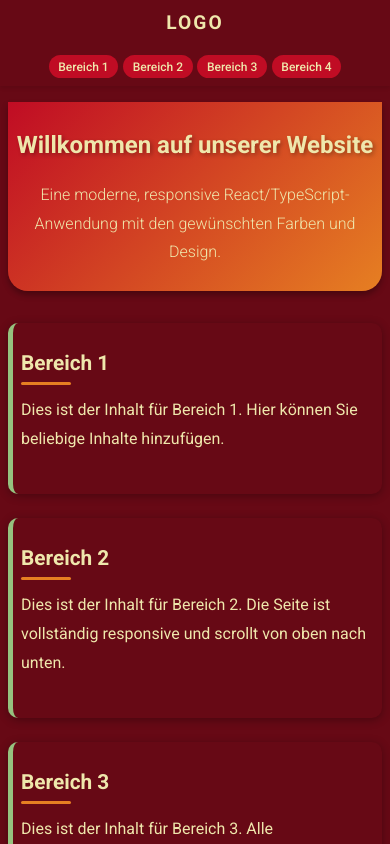
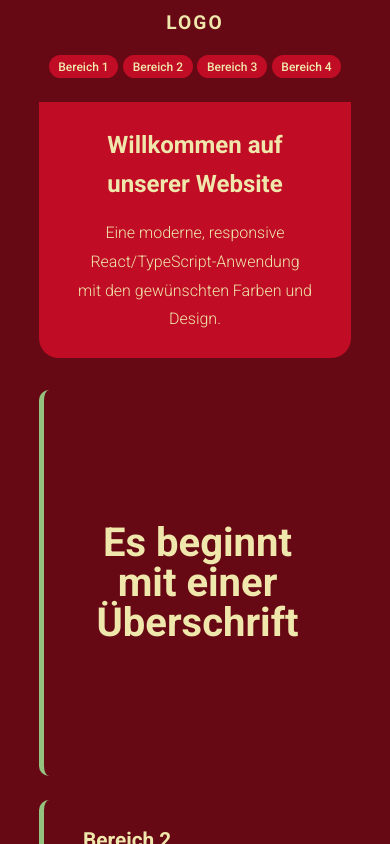
Before and after one commit to Grafikmartin/story, a React (Vite) app: page / in a window 390 px wide. Shown: the top 844 px of the page. Built offline with nearby package versions, Linux system fonts and the light colour scheme; the HTML template or start-up script is replaced by a standard one.

Commit message:
Abstände angepasst: 15vw/10vw + Animierte Überschrift für Bereich 1 mit 3 Zeilen

```diff
--- a/src/App.css
+++ b/src/App.css
@@ -44,7 +44,7 @@ button {
 .container {
   max-width: 1200px;
   margin: 0 auto;
-  padding: 0 1rem;
+  padding: 0 15vw;
 }
 
 /* Utility Classes */
@@ -72,12 +72,12 @@ button {
 @media (max-width: 768px) {
   .container {
     max-width: 720px;
-    padding: 0 0.75rem;
+    padding: 0 10vw;
   }
 }
 
 @media (max-width: 480px) {
   .container {
-    padding: 0 0.5rem;
+    padding: 0 10vw;
   }
 }
--- /dev/null
+++ b/src/components/AnimatedTitle.css
@@ -0,0 +1,81 @@
+.animated-title {
+  display: flex;
+  flex-direction: column;
+  align-items: center;
+  justify-content: center;
+  min-height: 60vh;
+  overflow: hidden;
+}
+
+.title-line {
+  font-family: 'Roboto', sans-serif;
+  font-weight: 700;
+  font-size: 8rem;
+  color: var(--light-green);
+  line-height: 1;
+  margin: 0;
+  opacity: 0;
+  transform: translateX(-100vw);
+  animation: slideInFromLeft 0.8s ease-out forwards;
+}
+
+.title-line.line-2 {
+  animation-delay: 0.5s;
+  transform: translateX(100vw);
+  animation-name: slideInFromRight;
+}
+
+.title-line.line-3 {
+  animation-delay: 1s;
+  transform: translateX(-100vw);
+  animation-name: slideInFromLeft;
+}
+
+@keyframes slideInFromLeft {
+  0% {
+    opacity: 0;
+    transform: translateX(-100vw);
+  }
+  100% {
+    opacity: 1;
+    transform: translateX(0);
+  }
+}
+
+@keyframes slideInFromRight {
+  0% {
+    opacity: 0;
+    transform: translateX(100vw);
+  }
+  100% {
+    opacity: 1;
+    transform: translateX(0);
+  }
+}
+
+/* Responsive Design */
+@media (max-width: 1200px) {
+  .title-line {
+    font-size: 6rem;
+  }
+}
+
+@media (max-width: 768px) {
+  .title-line {
+    font-size: 4rem;
+  }
+
+  .animated-title {
+    min-height: 50vh;
+  }
+}
+
+@media (max-width: 480px) {
+  .title-line {
+    font-size: 2.5rem;
+  }
+
+  .animated-title {
+    min-height: 40vh;
+  }
+}
--- /dev/null
+++ b/src/components/AnimatedTitle.tsx
@@ -0,0 +1,14 @@
+import React from 'react';
+import './AnimatedTitle.css';
+
+const AnimatedTitle: React.FC = () => {
+  return (
+    <div className="animated-title">
+      <div className="title-line line-1">Es beginnt</div>
+      <div className="title-line line-2">mit einer</div>
+      <div className="title-line line-3">Überschrift</div>
+    </div>
+  );
+};
+
+export default AnimatedTitle;
--- a/src/components/Header.css
+++ b/src/components/Header.css
@@ -5,13 +5,12 @@
   position: sticky;
   top: 0;
   z-index: 100;
-  box-shadow: 0 2px 4px rgba(0, 0, 0, 0.1);
 }
 
 .header-content {
   max-width: 1200px;
   margin: 0 auto;
-  padding: 0 1rem;
+  padding: 0 15vw;
   display: flex;
   justify-content: space-between;
   align-items: center;
@@ -57,6 +56,7 @@
   .header-content {
     flex-direction: column;
     gap: 1rem;
+    padding: 0 10vw;
   }
 
   .logo {
@@ -81,7 +81,7 @@
   }
 
   .header-content {
-    padding: 0 0.5rem;
+    padding: 0 10vw;
   }
 
   .navigation {
--- a/src/components/MainContent.css
+++ b/src/components/MainContent.css
@@ -4,20 +4,18 @@
 }
 
 .hero-section {
-  background: linear-gradient(135deg, var(--light-red), var(--orange));
+  background: var(--light-red);
   color: var(--light-green);
-  padding: 4rem 2rem;
+  padding: 4rem 15vw;
   text-align: center;
   margin-bottom: 3rem;
   border-radius: 0 0 20px 20px;
-  box-shadow: 0 4px 6px rgba(0, 0, 0, 0.3);
 }
 
 .hero-section h1 {
   font-size: 2.5rem;
   font-weight: 700;
   margin-bottom: 1rem;
-  text-shadow: 2px 2px 4px rgba(0, 0, 0, 0.3);
 }
 
 .hero-section p {
@@ -30,17 +28,15 @@
 
 .content-section {
   background: var(--dark-red);
-  padding: 3rem 2rem;
+  padding: 3rem 15vw;
   margin-bottom: 2rem;
   border-radius: 10px;
-  box-shadow: 0 2px 10px rgba(0, 0, 0, 0.3);
   border-left: 5px solid var(--green);
-  transition: transform 0.3s ease, box-shadow 0.3s ease;
+  transition: transform 0.3s ease;
 }
 
 .content-section:hover {
   transform: translateY(-5px);
-  box-shadow: 0 4px 20px rgba(0, 0, 0, 0.4);
   background: var(--light-red);
 }
 
@@ -77,7 +73,7 @@
   }
 
   .hero-section {
-    padding: 2rem 1rem;
+    padding: 2rem 10vw;
     margin-bottom: 2rem;
   }
 
@@ -90,7 +86,7 @@
   }
 
   .content-section {
-    padding: 2rem 1rem;
+    padding: 2rem 10vw;
     margin-bottom: 1.5rem;
   }
 
@@ -105,7 +101,7 @@
 
 @media (max-width: 480px) {
   .hero-section {
-    padding: 1.5rem 0.5rem;
+    padding: 1.5rem 10vw;
   }
 
   .hero-section h1 {
@@ -113,7 +109,7 @@
   }
 
   .content-section {
-    padding: 1.5rem 0.5rem;
+    padding: 1.5rem 10vw;
   }
 
   .content-section h2 {
--- a/src/components/MainContent.tsx
+++ b/src/components/MainContent.tsx
@@ -1,4 +1,5 @@
 import React from 'react';
+import AnimatedTitle from './AnimatedTitle';
 import './MainContent.css';
 
 const MainContent: React.FC = () => {
@@ -11,8 +12,7 @@ const MainContent: React.FC = () => {
         </section>
 
         <section className="content-section" id="bereich-1">
-          <h2>Bereich 1</h2>
-          <p>Dies ist der Inhalt für Bereich 1. Hier können Sie beliebige Inhalte hinzufügen.</p>
+          <AnimatedTitle />
         </section>
 
         <section className="content-section" id="bereich-2">
```
